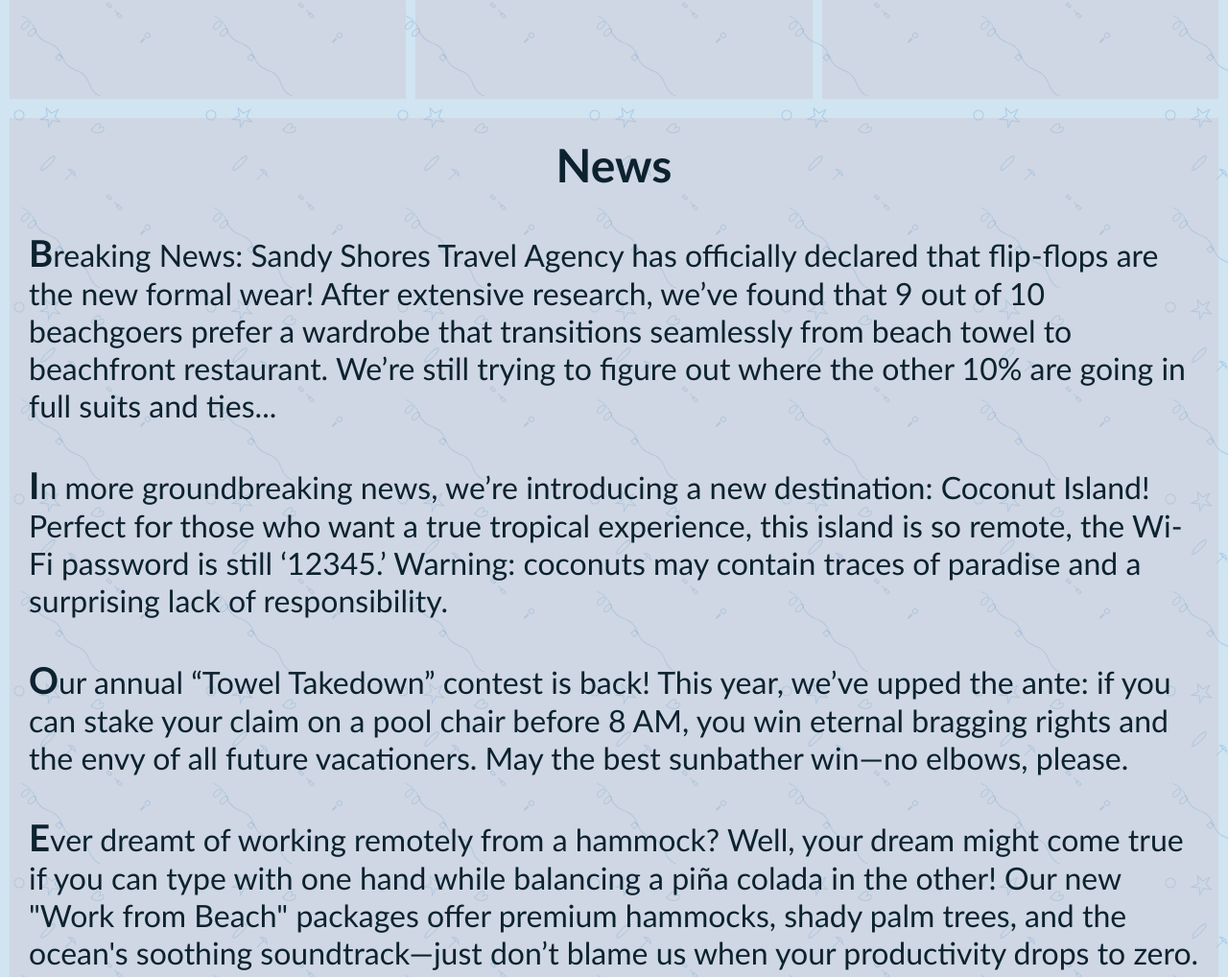
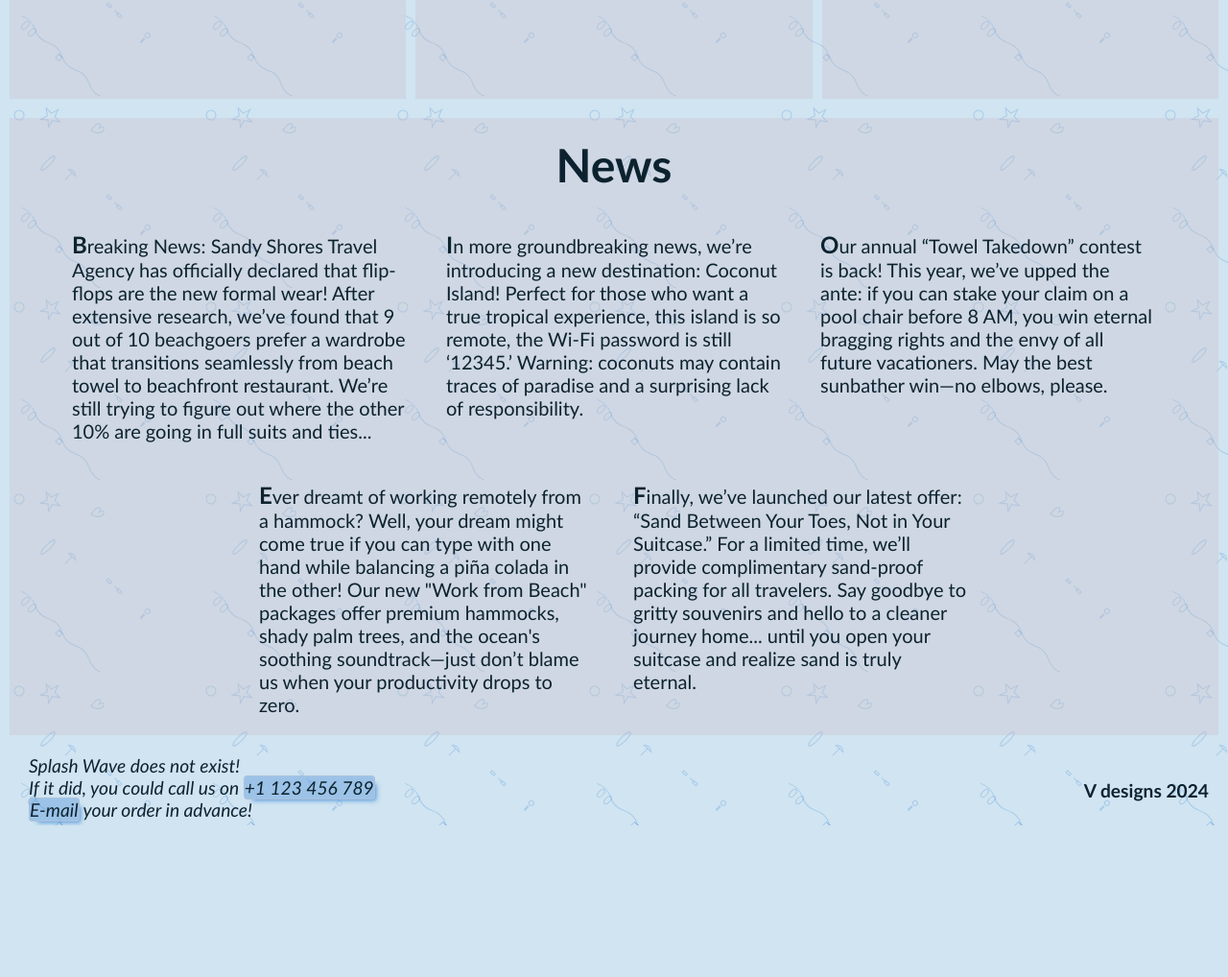
Before and after one commit to while-maybe/week_02_challenge, a plain HTML site: page index.html in a window 1280 px wide. Shown: the part 700-1718 px from the top of the page at 96% size. After the commit the page ends 1560 px from the top, so only its background shows below. Drawn offline with Linux system fonts and the light colour scheme.

Commit message:
style: modify news layout+font size

```diff
--- a/assets/css/style.css
+++ b/assets/css/style.css
@@ -12,6 +12,8 @@
   --def-a-text-size: 1.2rem;
   --def-a-border: 1px solid #c8bcc758;
   --def-a-background: #4f93d767;
+
+  --def-p-text-size: 1.25rem;
 
   --bg-banner-color: #87CEEB;
   --bg-footer-color: #4F93D7;
@@ -192,14 +194,36 @@ h2 {
   margin: var(--def-vert-margin);
 }
 
-.news {
+
+#news {
   display: flex;
   flex-direction: column;
+  justify-content: flex-start;
+  /* align-items: center; */
+}
+
+/* .news {
+  display: flex;
+  flex-direction: column;
+} */
+
+.news-items {
+  display: flex;
+  flex-wrap: wrap;
+  justify-content: center;
+
+}
+
+.news-item {
+  /* border: 2px solid black; */
+  min-width: 200px;
+  max-width: 350px;
 }
 
 .news-item,
 article p,
 .service-item {
+  font-size: var(--def-p-text-size);
   margin: var(--def-vert-margin);
 }
 
--- a/index.html
+++ b/index.html
@@ -39,8 +39,9 @@
         </div>
       </section>
 
-      <section id="news" class="news">
+      <section id="news">
         <h2>News</h2>
+        <div class="news-items">
           <p class="news-item">
             Breaking News: Sandy Shores Travel Agency has officially declared that
             flip-flops are the new formal wear! After extensive research, we’ve
@@ -80,6 +81,7 @@
             and hello to a cleaner journey home... until you open your suitcase
             and realize sand is truly eternal.
           </p>
+        </div>
 
       </section>
     </main>
```
Lines whose indentation alone changed are shown as unchanged.
